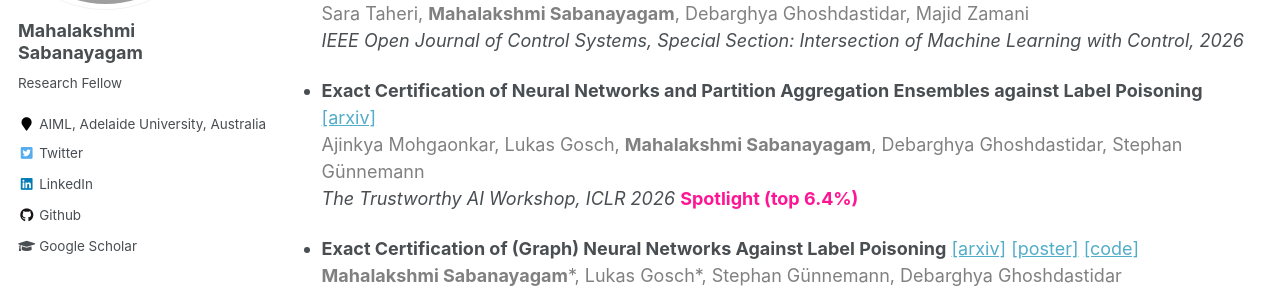
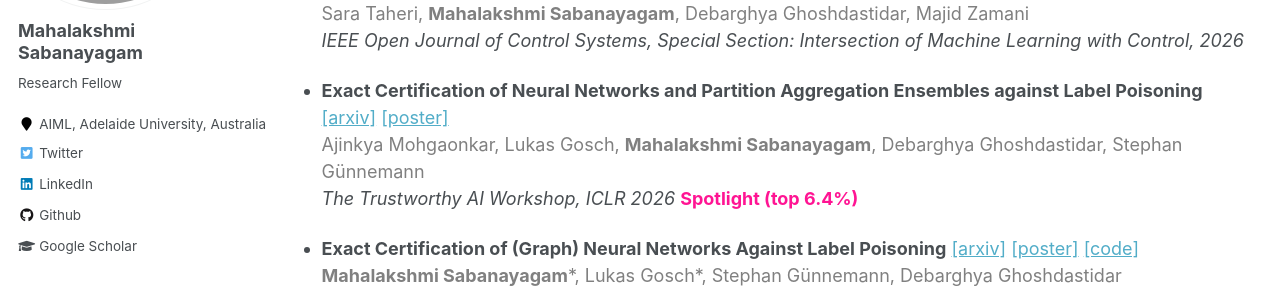
Before and after one commit to mahalakshmi-sabanayagam/mahalakshmi-sabanayagam.github.io, a Jekyll site: the page built from _pages/publications.md, in a window 1280 px wide and 900 px high. Shown: the part 242-534 px from the top of the window. Built offline with Jekyll 4.4.1, drawn with Linux system fonts in a browser that asks for light colours.

Commit message:
ensemblecert poster, minor styling changes to social media

```diff
--- a/_pages/publications.md
+++ b/_pages/publications.md
@@ -10,7 +10,7 @@ author_profile: true
 <span style="color:gray;"> Sara Taheri, **Mahalakshmi Sabanayagam**,  Debarghya Ghoshdastidar, Majid Zamani </span><br>
 _IEEE Open Journal of Control Systems, Special Section: Intersection of Machine Learning with Control, 2026_
 
-* **Exact Certification of Neural Networks and Partition Aggregation Ensembles against Label Poisoning** [[arxiv]](https://arxiv.org/pdf/2604.11416) <br>
+* **Exact Certification of Neural Networks and Partition Aggregation Ensembles against Label Poisoning** [[arxiv]](https://arxiv.org/pdf/2604.11416) [[poster]](https://mahalakshmi-sabanayagam.github.io/files/iclr26_trustworthyAI_ensembleCert.pdf) <br>
 <span style="color:gray;"> Ajinkya Mohgaonkar, Lukas Gosch, **Mahalakshmi Sabanayagam**, Debarghya Ghoshdastidar,  Stephan Günnemann </span><br>
 _The Trustworthy AI Workshop, ICLR 2026_ <span style="color: DeepPink"> **Spotlight (top 6.4%)** </span>
 
```
Also changed, not shown: 2 other files.
